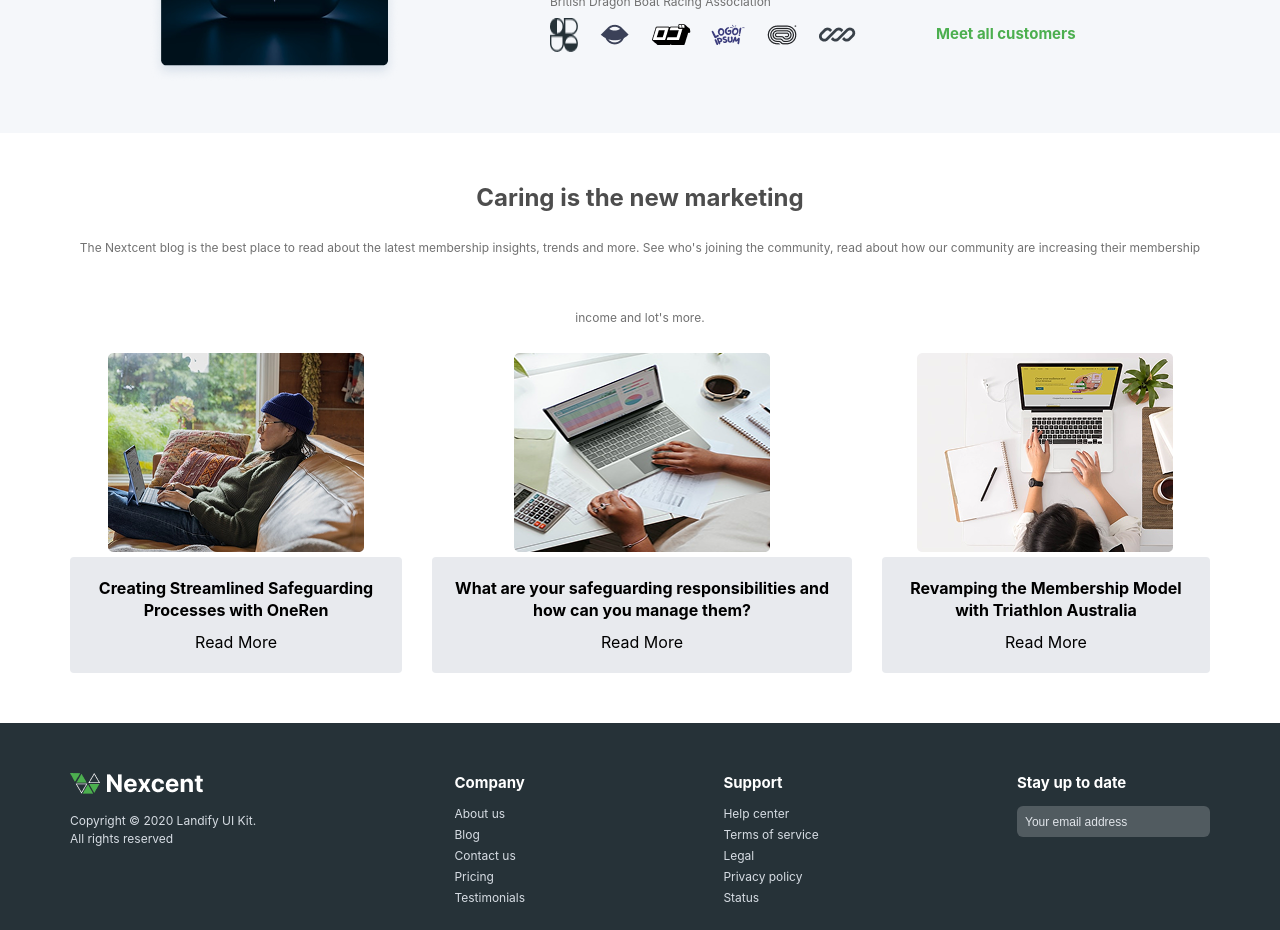
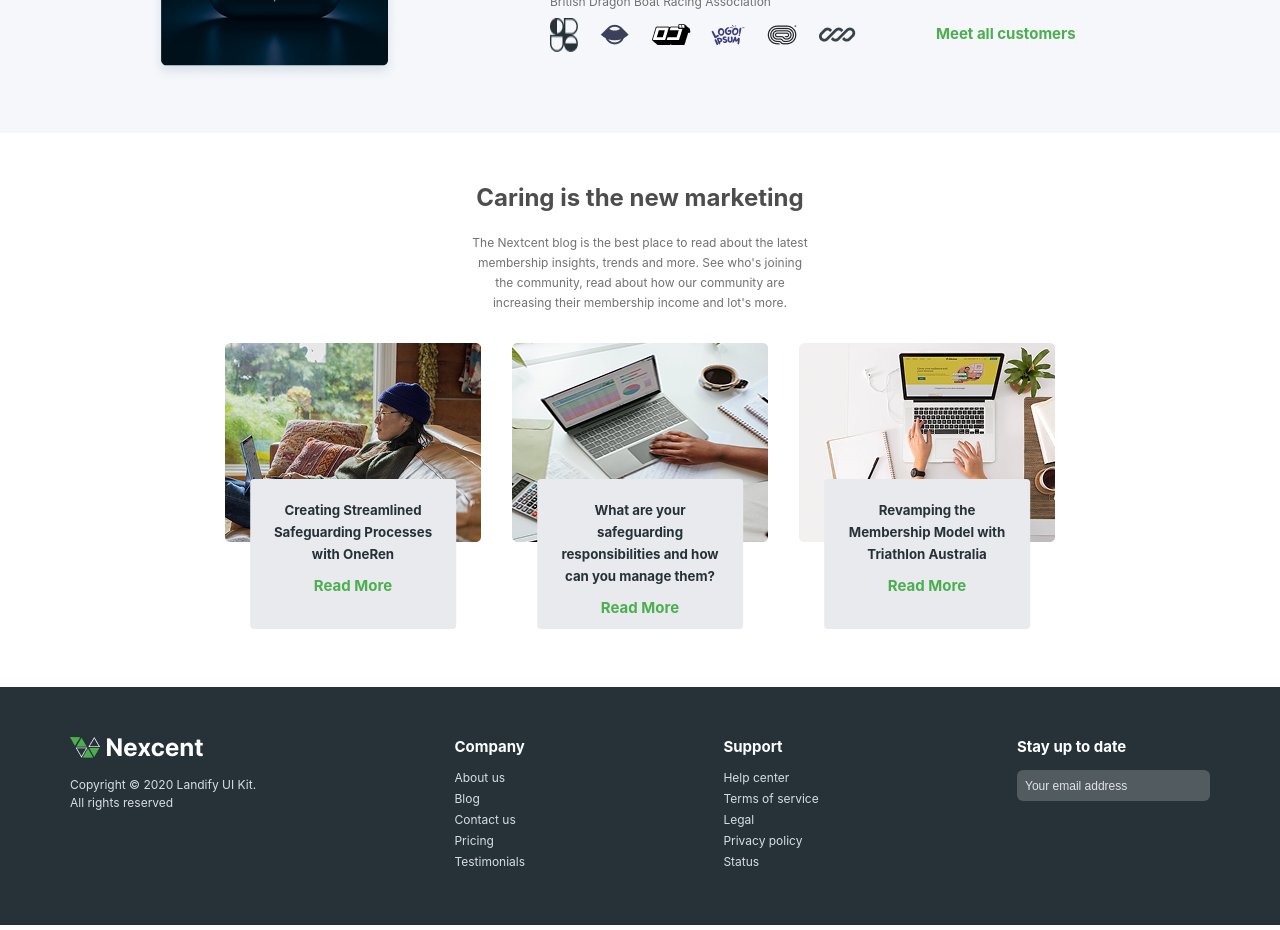
Before and after one commit to Aish-Re/Nexcent-Landing-Page, a React (Vite) app: page / in a window 1280 px wide. Shown: the part 2100-3030 px from the top of the page. Built offline with nearby package versions, Linux system fonts and the light colour scheme.

Commit message:
feat : add blog section

```diff
--- a/src/components/Blogs/BlogCard.tsx
+++ b/src/components/Blogs/BlogCard.tsx
@@ -9,8 +9,8 @@ function BlogCard ({image,title} : BlogCardProps){
             <img src={image} />
 
             <div className="blog-content">
-                <h4 className="blog-title">{title}</h4>
-                <p>Read More</p>
+                <h5 className="blog-title">{title}</h5>
+                <p className="blog-read-more">Read More</p>
             </div>
         </div>
     );
--- a/src/components/Blogs/Blogs.scss
+++ b/src/components/Blogs/Blogs.scss
@@ -2,42 +2,58 @@
 @use '../../styles/mixins';
 
 .blogs{
-    padding: 50px 0px;
+    padding: 30px 0px;
     text-align: center;
+    padding-bottom: 140px;
+    line-height: 20px;
+
 
     .blogs-header{
         color: variables.$text-color;
-        line-height: 30px;
+        line-height: 70px;
     }
 
     .blogs-description{
         color: variables.$description-color;
         font-size: variables.$p-size;
-        line-height: 70px;
+        padding-bottom: 30px;
+        max-width: 500px;
+        margin: 0px 400px;
     }
 
     .blog-cards{
-        @include mixins.flex(space-between,center);
+        display: flex;
         gap: 30px;
+        justify-content: center;
     }
 
     .blog-card{
         border-radius: 4px;
+        position: relative;
 
         .blog-content{
             background-color: #e8eaee;
             line-height: 22px;
             border-radius: 4px;
             padding: 20px;
+            position: absolute;
+            width: 80%;
+            align-items: center;
+            left: 50%;
+            transform: translateX(-50%);
+            bottom: -40%;
+            height: 150px;
 
             .blog-title{
                 padding-bottom: 10px;
+                color: variables.$secondary-color;
             }
 
             .blog-read-more{
                 font-size: 15px;
                 font-weight: bold;
                 color: variables.$primary-color;
+
             }
         }
     }
```
